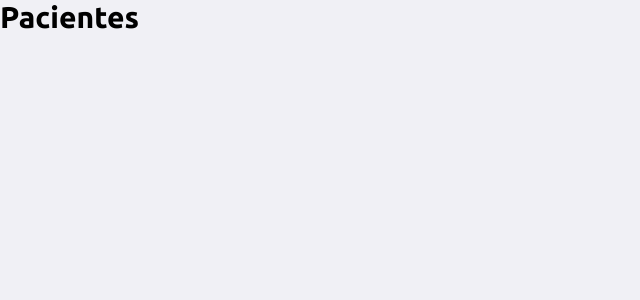
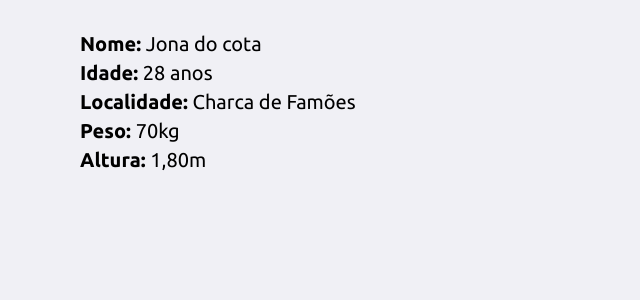
Before and after one commit to Project-Osteo/WebApp, a React (Create React App) app in the folder frontend/: page /pacientes in a window 1280 px wide. Shown: the top 300 px of the page, without its empty margins (0-640 px from the left). Built offline with nearby package versions, Linux system fonts and the light colour scheme.

Commit message:
inicio da pagina de pacientes

```diff
--- a/frontend/src/pages/Pacientes/index.js
+++ b/frontend/src/pages/Pacientes/index.js
@@ -5,6 +5,16 @@ import './styles.css';
 
 export default function Pacientes() {
     return(
-        <h1>Pacientes</h1>
+        <div className="pacientes-container">
+
+            <header>
+                <p><b>Nome:</b> Jona do cota</p>
+                <p><b>Idade:</b> 28 anos</p>
+                <p><b>Localidade:</b> Charca de Famões</p>
+                <p><b>Peso:</b> 70kg</p>
+                <p><b>Altura:</b> 1,80m</p>
+            </header>
+
+        </div>
     );
 }
--- a/frontend/src/pages/Pacientes/styles.css
+++ b/frontend/src/pages/Pacientes/styles.css
@@ -0,0 +1,17 @@
+.pacientes-container {
+    width: 100%;
+    max-width: 1180px;
+    padding: 0 30px;
+    margin: 32px auto;
+}
+
+.pacientes-container header {
+    display: block;
+    align-items: center;
+    margin-bottom: 40px;
+}
+
+.pacientes-container header p {
+    margin-bottom: 5px;
+    font-size: 20px;
+}
```
